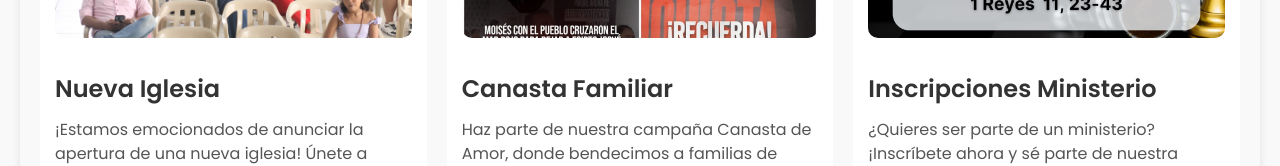
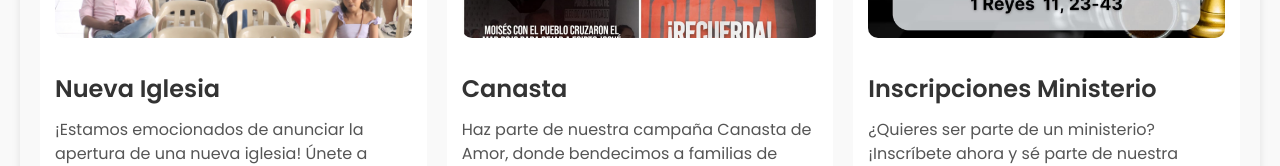
Before and after one commit to IVBCC/ivbccfront, a React (Create React App) app: page /noticias in a window 1280 px wide. Shown: the part 1141-1307 px from the top of the page. Built offline with nearby package versions, Linux system fonts and the light colour scheme; the HTML template or start-up script is replaced by a standard one.

Commit message:
canasta en seccion noticias

```diff
--- a/src/componentes/noticias/noticias.js
+++ b/src/componentes/noticias/noticias.js
@@ -91,7 +91,7 @@ const Noticias = () => {
             alt="Canasta de amor"
             className="tarjeta-image"
           />
-          <h2 className="tarjeta-subtitulo">Canasta Familiar</h2>
+          <h2 className="tarjeta-subtitulo">Canasta</h2>
           <p className="tarjeta-descripcion">
             Haz parte de nuestra campaña Canasta de Amor, donde bendecimos a familias de nuestra congregación y mostramos el amor de Dios hacia los demás. !Bendice con un alimento no perecedero!
           </p>
```
